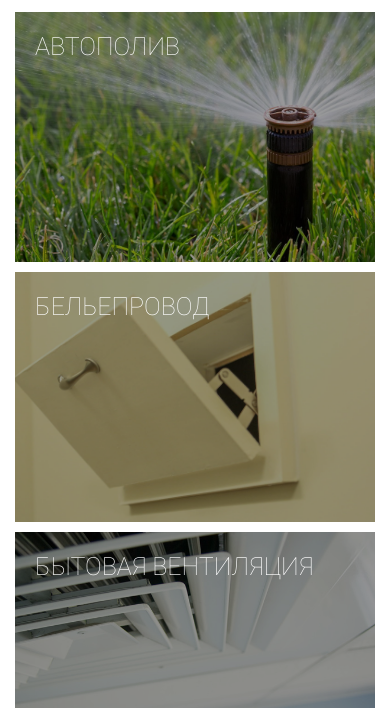
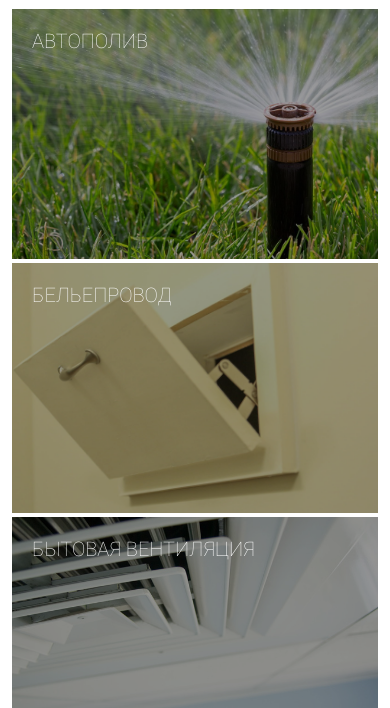
Before and after one commit to AlexeyMazheykin/dast_catalog, a plain HTML site: page index.html in a window 390 px wide. Shown: the part 136-844 px from the top of the page. Drawn offline with Linux system fonts and the light colour scheme.

Commit message:
to check2

```diff
--- a/css/style.css
+++ b/css/style.css
@@ -789,9 +789,9 @@ input[type="text"], input[type="email"], input[type="tel"], input[type="password
     object-fit: cover;
 }
 .catalog_container-item {
-    flex: calc((100% - 40px) / 3) 1 1 ;
+    flex: calc((100% - 34px) / 3) 1 1 ;
     height: 250px;
-    margin: 5px;
+    margin: 2px;
     background: aqua;
     position: relative;
     color: white;
@@ -816,22 +816,20 @@ input[type="text"], input[type="email"], input[type="tel"], input[type="password
     top: 20px;
     left: 20px;
     text-transform: uppercase;
-    font-size: 25px;
+    font-size: 20px;
 }
 .catalog_container-item:first-child{
     background: blueviolet;
-    flex: calc((100% - 10px) / 2) 0 1;
+    flex: calc((100% - 4px) / 2) 0 1;
 }
-
-
 
 @media all and (max-width: 767px) {
     .catalog_container-item {
-        flex-basis: calc(100% - 10px)
+        flex-basis: calc(100% - 4px)
     }
     .catalog_container-item:first-child{
         background: blueviolet;
-        flex: calc((100% - 10px) / 2) 1 1;
+        flex: calc((100% - 4px) / 2) 1 1;
     }
 }
 
```
